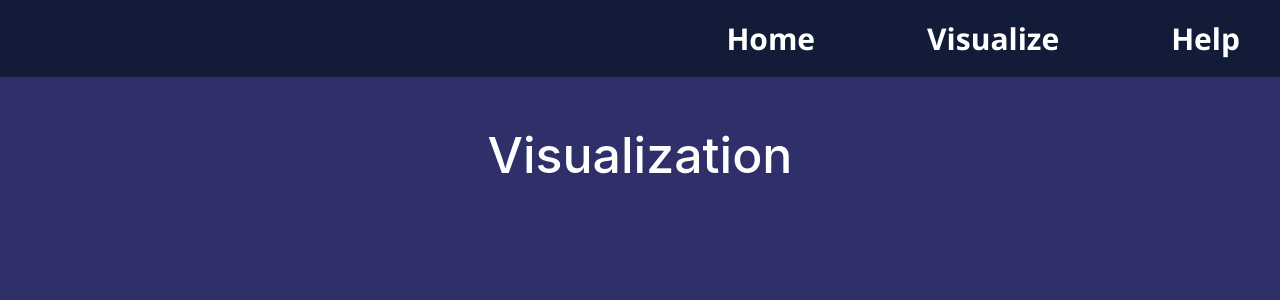
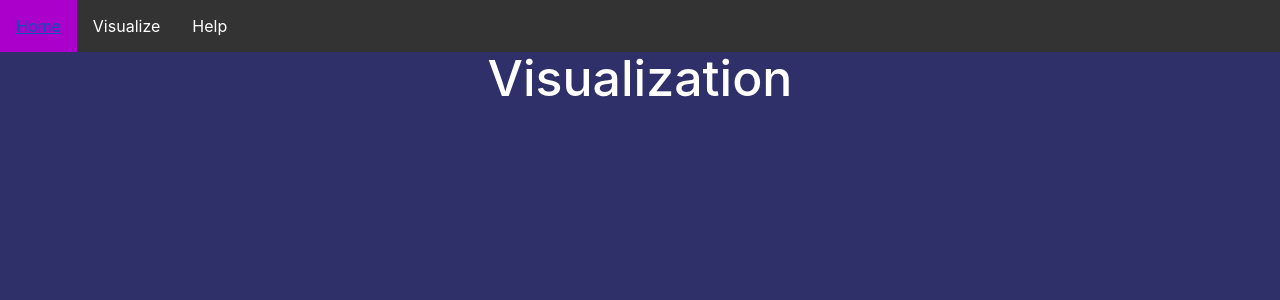
Before and after one commit to CocoTheOwner/CocoTheOwner.github.io, a React (Create React App) app: page / in a window 1280 px wide. Shown: the top 300 px of the page. Built offline with nearby package versions, Linux system fonts and the light colour scheme.

Commit message:
replaced navbar

```diff
--- a/public/index.html
+++ b/public/index.html
@@ -27,6 +27,16 @@
     <title>DBL Legends</title>
   </head>
   <body>
+    <header> <!-- if i dont put this here it does not work -->
+     <nav>
+        <ul>
+          <li><a class="active" href="index.html">Home</a></li>
+          <li><a href="visualize.html">Visualize</a></li>
+          <li><a href="help.html">Help</a></li>
+        </ul>
+      </nav>
+
+    </header>
     <noscript>You need to enable JavaScript to run this app.</noscript>
     <div id="root"></div>
     <div id="header"></div>
--- a/src/components/SearchBar.tsx
+++ /dev/null
@@ -1,19 +0,0 @@
-export default function SearchBar() {
-    return (
-        <nav className="navbar navbar-expand-md navbar-dark bg-custom" style={{backgroundColor: "#121B37"}}>
-            <div className="navbar-collapse collapse w-100 order-3 dual-collapse2">
-                <ul className="navbar-nav ml-auto mx-3">
-                    <li className="nav-item px-5">
-                        <a style={{color: "white", fontFamily: "Segoe UI, Arial, Bauhaus", fontSize: "30px", fontWeight: "bold"}} className="nav-link" href="#">Home</a>
-                    </li>
-                    <li className="nav-item px-5">
-                        <a style={{color: "white", fontFamily: "Segoe UI, Arial, Bauhaus", fontSize: "30px", fontWeight: "bold"}} className="nav-link" href="#">Visualize</a>
-                    </li>
-                    <li className="nav-item pl-5">
-                        <a style={{color: "white", fontFamily: "Segoe UI, Arial, Bauhaus", fontSize: "30px", fontWeight: "bold"}} className="nav-link" href="#">Help</a>
-                    </li>
-                </ul>
-            </div>
-        </nav>
-    );
-}
--- a/src/index.css
+++ b/src/index.css
@@ -11,3 +11,34 @@ code {
   font-family: source-code-pro, Menlo, Monaco, Consolas, 'Courier New',
     monospace;
 }
+
+ul {
+  list-style-type: none;
+  margin: 0;
+  padding: 0;
+  overflow: hidden;
+  background-color: #333;
+  position: fixed;
+  top: 0;
+  width: 100%;
+}
+
+li {
+  float: left;
+}
+
+li a {
+  display: block;
+  color: white;
+  text-align: center;
+  padding: 14px 16px;
+  text-decoration: none;
+}
+
+.active {
+  background-color: 	#AB00CC;
+}
+
+li a:hover:not(.active) {
+  background-color: 	#111;
+}
--- a/src/index.tsx
+++ b/src/index.tsx
@@ -4,7 +4,6 @@ import './index.css';
 import reportWebVitals from './reportWebVitals';
 import 'bootstrap/dist/css/bootstrap.css';
 import './custom.scss';
-import SearchBar from './components/SearchBar'
 import PageHeader from './components/PageHeader'
 
 
@@ -21,12 +20,6 @@ ReactDOM.render(
 */
 
 
-ReactDOM.render(
-  <React.StrictMode>
-    <SearchBar />
-  </React.StrictMode>,
-  document.getElementById('root')
-);
 
 ReactDOM.render(
   <React.StrictMode>
```
Also changed, not shown: public/help.html (added, +23 -0 lines), public/visualize.html (added, +25 -0 lines).
